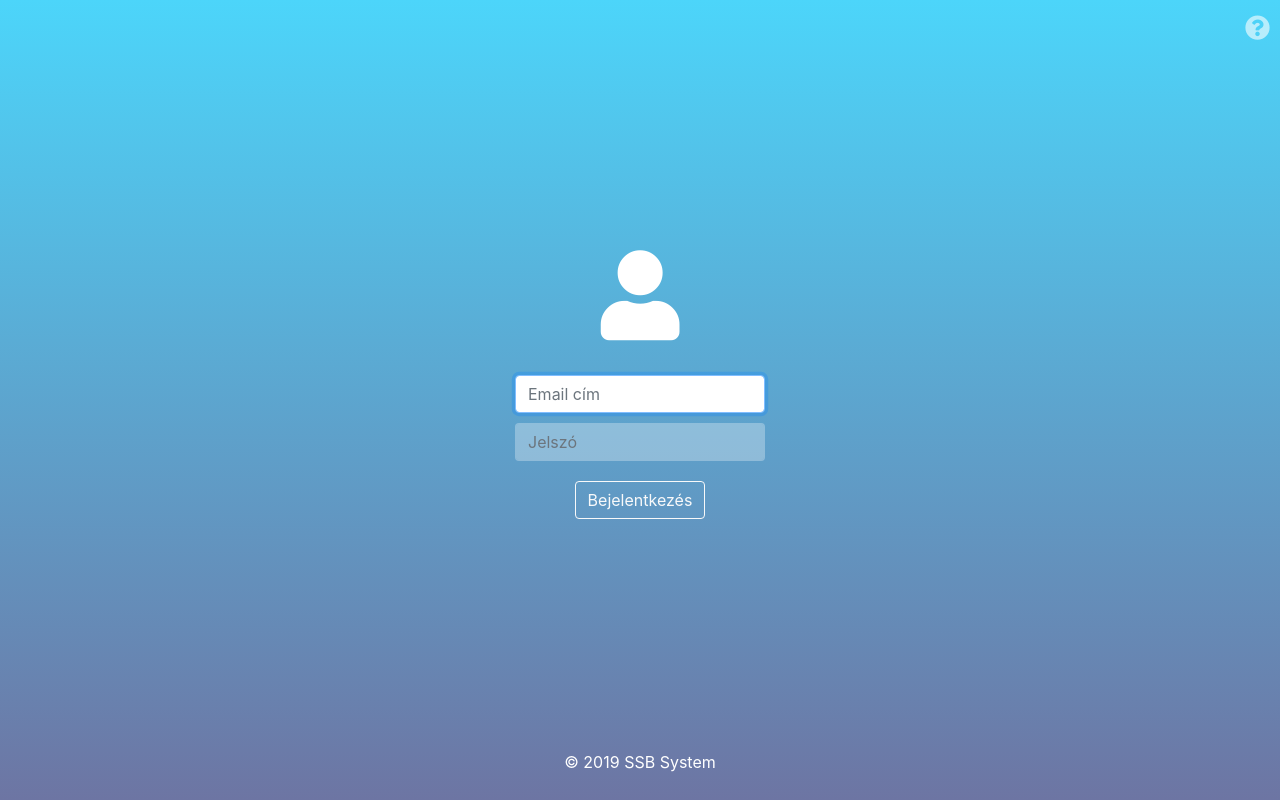
After one commit to kosaaron/ssbs, a PHP site: page /login.html in a window 1280 px wide. The commit adds this page. Run offline with PHP 8.4, Linux system fonts and the light colour scheme.

Commit message:
Login page ui design

```diff
--- /dev/null
+++ b/css/login.css
@@ -0,0 +1,47 @@
+#login_page_container{
+    width: 100%;
+    height: 100%;
+    background-image: linear-gradient(rgb(76, 213, 250), rgb(109, 117, 163));
+}
+.profile-picture{
+    font-size: 90px;
+    color: white;
+    padding-bottom: 25px;
+}
+.login-form{
+    color: red;
+    text-align: center;
+    width: 250px;
+    height: 300px;
+    position: absolute;
+    left: 50%;
+    top: 50%;
+    transform: translate(-50%, -50%);
+  }
+  .login-form input{
+      margin-top: 10px;
+      border-color: rgba(255, 255, 255, 0.3);
+      background-color: rgba(255, 255, 255, 0.3);
+      color: white;
+  }
+  .login-form button{
+      margin-top: 20px;
+  }
+  .footer{
+    position: absolute;
+    bottom: 10px;
+    left:50%;
+    transform: translate(-50%, 0);
+    color: white;
+  }
+  #btn_help{
+    position: absolute;
+    top: 10px;
+    right: 10px;
+    font-size: 25px;
+    color: rgba(255, 255, 255, 0.6);
+  }
+  #btn_help:hover{
+      cursor: pointer;
+      color: white;
+  }
--- a/css/main.css
+++ b/css/main.css
@@ -22,3 +22,5 @@
 @import "tablazatdesign.css";
 
 @import "card_container.css";
+
+@import "login.css";
--- /dev/null
+++ b/login.html
@@ -0,0 +1,47 @@
+<!DOCTYPE html>
+<html lang="hu">
+
+<head>
+    <title>SBSS</title>
+    <meta charset="utf-8">
+    <meta name="viewport" content="width=device-width, height=device-height, initial-scale=1.0">
+    <link rel='stylesheet' href='https://stackpath.bootstrapcdn.com/font-awesome/4.7.0/css/font-awesome.min.css'>
+    <link rel="stylesheet" href="https://stackpath.bootstrapcdn.com/bootstrap/4.3.1/css/bootstrap.min.css"
+        integrity="sha384-ggOyR0iXCbMQv3Xipma34MD+dH/1fQ784/j6cY/iJTQUOhcWr7x9JvoRxT2MZw1T" crossorigin="anonymous">
+    <script src="https://code.jquery.com/jquery-3.3.1.slim.min.js"
+        integrity="sha384-q8i/X+965DzO0rT7abK41JStQIAqVgRVzpbzo5smXKp4YfRvH+8abtTE1Pi6jizo"
+        crossorigin="anonymous"></script>
+    <script src="https://cdnjs.cloudflare.com/ajax/libs/popper.js/1.14.7/umd/popper.min.js"
+        integrity="sha384-UO2eT0CpHqdSJQ6hJty5KVphtPhzWj9WO1clHTMGa3JDZwrnQq4sF86dIHNDz0W1"
+        crossorigin="anonymous"></script>
+    <script src="https://stackpath.bootstrapcdn.com/bootstrap/4.3.1/js/bootstrap.min.js"
+        integrity="sha384-JjSmVgyd0p3pXB1rRibZUAYoIIy6OrQ6VrjIEaFf/nJGzIxFDsf4x0xIM+B07jRM"
+        crossorigin="anonymous"></script>
+    <link rel='stylesheet' href='https://use.fontawesome.com/releases/v5.7.0/css/all.css'
+        integrity='sha384-lZN37f5QGtY3VHgisS14W3ExzMWZxybE1SJSEsQp9S+oqd12jhcu+A56Ebc1zFSJ' crossorigin='anonymous'>
+    <link rel="stylesheet"
+        href="https://cdn.jsdelivr.net/npm/bootstrap-select@1.13.9/dist/css/bootstrap-select.min.css">
+    <script src="https://cdn.jsdelivr.net/npm/bootstrap-select@1.13.9/dist/js/bootstrap-select.min.js"></script>
+    <link rel="stylesheet" href="css/products_maintain.css">
+    <link rel="stylesheet" href="css/main.css">
+    <script type="module" src="js/stock_follow.js"></script>
+</head>
+
+<body>
+    <div id=login_page_container>
+        <div class="login-form">
+            <i class="fas fa-user profile-picture"></i>
+            <label for="inputEmail" class="sr-only">Email cím</label>
+            <input type="email" id="inputEmail" class="form-control" placeholder="Email cím" required autofocus>
+            <label for="inputPassword" class="sr-only">Jelszó</label>
+            <input type="password" id="inputPassword" class="form-control" placeholder="Jelszó" required>
+            <button id="btn_login" type="button" class="btn btn-outline-light">Bejelentkezés</button>
+        </div>
+        <div class="footer">
+            <p class="copyright">© 2019 SSB System</p>
+        </div>
+        <a id="btn_help"><i class="fas fa-question-circle"></i></a>
+    </div>
+</body>
+
+</html>
```
